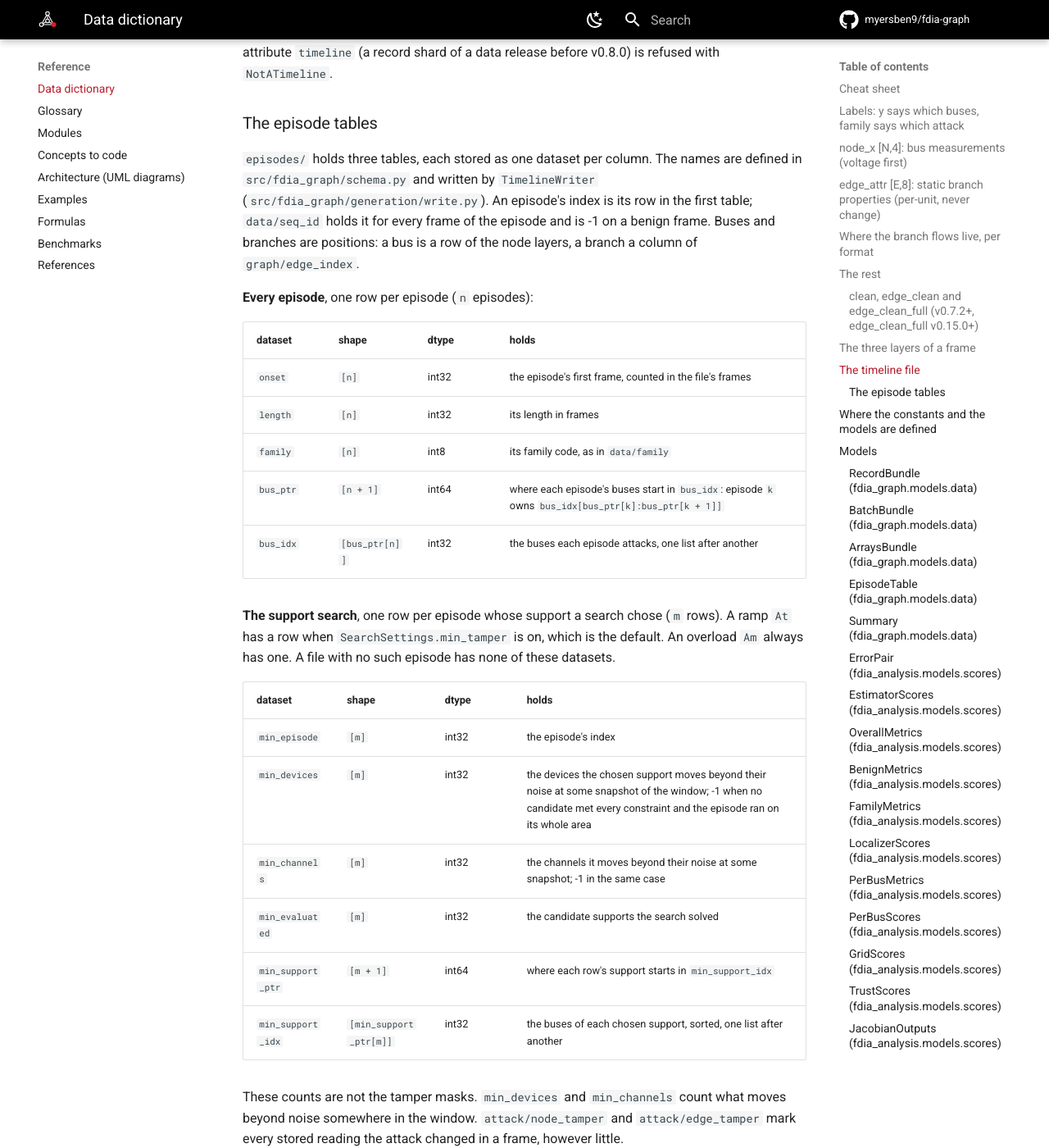
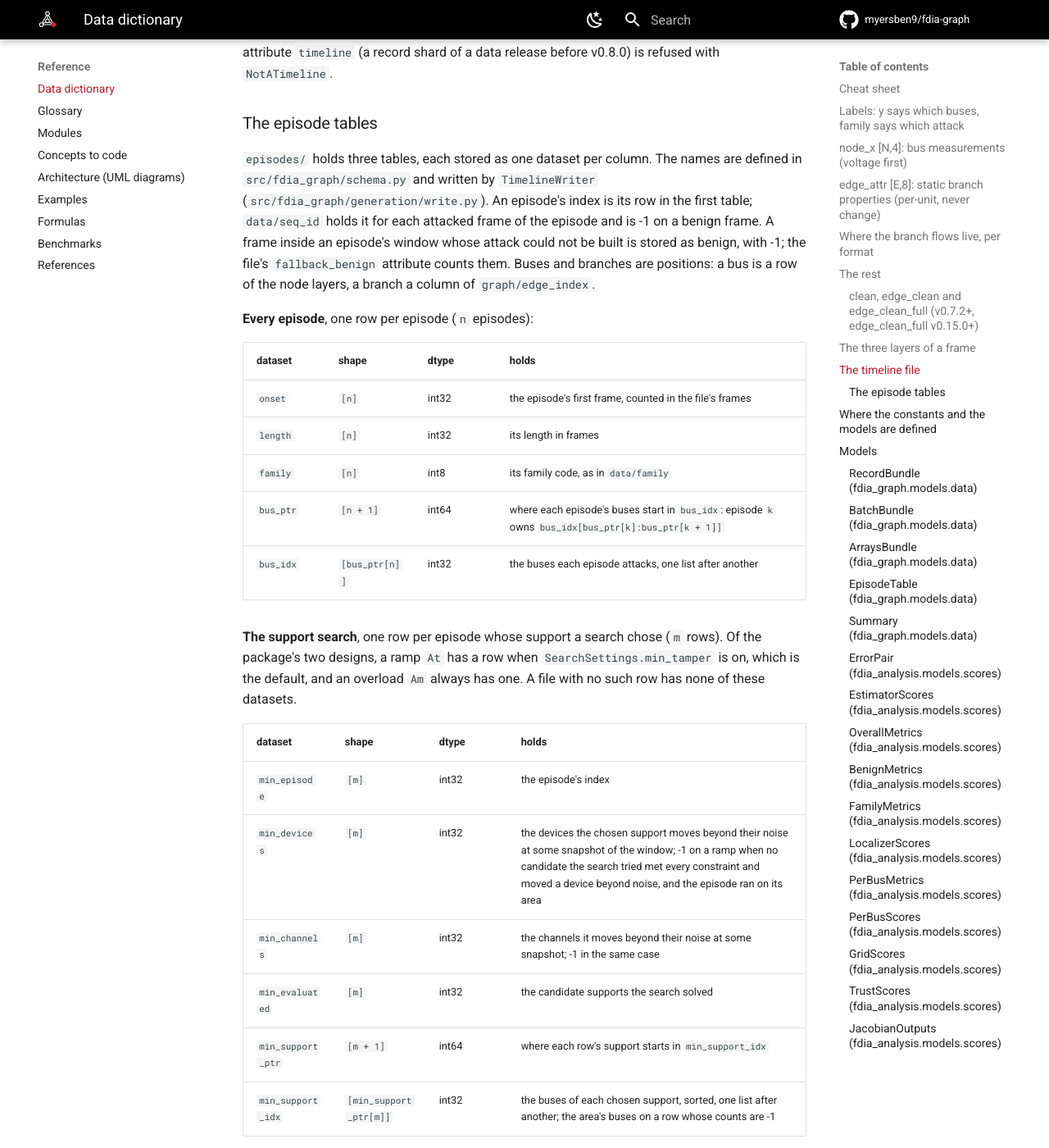
Before and after one commit to myersben9/fdia-graph, an MkDocs documentation site: the page built from docs/reference/DATA_DICTIONARY.md, in a window 1280 px wide and 1400 px high, scrolled down 7652 px. Shown: the whole window at 82% size. Built offline with MkDocs 1.6.1 and Material for MkDocs 9.7.7, drawn with Linux system fonts in a browser that asks for light colours; comment, search, counter and statistics services are not loaded; the version menu is left out; some of the changed text lies outside the part shown.

Commit message:
The episode tables say what the file holds in every case
A frame of an episode whose attack could not be built is stored as
benign, so the frame's episode index is -1; the -1 counts of the support
search belong to a ramp whose search found nothing; the overload's last
reading can be missing. A shorter run is not the first part of a longer
one for more reasons than the ratings, and the guide names them.

```diff
--- a/docs/reference/DATA_DICTIONARY.md
+++ b/docs/reference/DATA_DICTIONARY.md
@@ -197,9 +197,11 @@ Chunked along the frame axis so a window of W frames is one read. A file without
 
 `episodes/` holds three tables, each stored as one dataset per column. The names are defined in
 `src/fdia_graph/schema.py` and written by `TimelineWriter` (`src/fdia_graph/generation/write.py`).
-An episode's index is its row in the first table; `data/seq_id` holds it for every frame of the
-episode and is -1 on a benign frame. Buses and branches are positions: a bus is a row of the node
-layers, a branch a column of `graph/edge_index`.
+An episode's index is its row in the first table; `data/seq_id` holds it for each attacked frame of
+the episode and is -1 on a benign frame. A frame inside an episode's window whose attack could not
+be built is stored as benign, with -1; the file's `fallback_benign` attribute counts them. Buses
+and branches are positions: a bus is a row of the node layers, a branch a column of
+`graph/edge_index`.
 
 **Every episode**, one row per episode (`n` episodes):
 
@@ -211,25 +213,25 @@ layers, a branch a column of `graph/edge_index`.
 | `bus_ptr` | `[n + 1]` | int64 | where each episode's buses start in `bus_idx`: episode `k` owns `bus_idx[bus_ptr[k]:bus_ptr[k + 1]]` |
 | `bus_idx` | `[bus_ptr[n]]` | int32 | the buses each episode attacks, one list after another |
 
-**The support search**, one row per episode whose support a search chose (`m` rows). A ramp `At`
-has a row when `SearchSettings.min_tamper` is on, which is the default. An overload `Am` always has
-one. A file with no such episode has none of these datasets.
+**The support search**, one row per episode whose support a search chose (`m` rows). Of the
+package's two designs, a ramp `At` has a row when `SearchSettings.min_tamper` is on, which is the
+default, and an overload `Am` always has one. A file with no such row has none of these datasets.
 
 | dataset | shape | dtype | holds |
 |---|---|---|---|
 | `min_episode` | `[m]` | int32 | the episode's index |
-| `min_devices` | `[m]` | int32 | the devices the chosen support moves beyond their noise at some snapshot of the window; -1 when no candidate met every constraint and the episode ran on its whole area |
+| `min_devices` | `[m]` | int32 | the devices the chosen support moves beyond their noise at some snapshot of the window; -1 on a ramp when no candidate the search tried met every constraint and moved a device beyond noise, and the episode ran on its area |
 | `min_channels` | `[m]` | int32 | the channels it moves beyond their noise at some snapshot; -1 in the same case |
 | `min_evaluated` | `[m]` | int32 | the candidate supports the search solved |
 | `min_support_ptr` | `[m + 1]` | int64 | where each row's support starts in `min_support_idx` |
-| `min_support_idx` | `[min_support_ptr[m]]` | int32 | the buses of each chosen support, sorted, one list after another |
+| `min_support_idx` | `[min_support_ptr[m]]` | int32 | the buses of each chosen support, sorted, one list after another; the area's buses on a row whose counts are -1 |
 
 These counts are not the tamper masks. `min_devices` and `min_channels` count what moves beyond
-noise somewhere in the window. `attack/node_tamper` and `attack/edge_tamper` mark every stored
-reading the attack changed in a frame, however little.
+noise somewhere in the window. For a ramp or an overload, `attack/node_tamper` and
+`attack/edge_tamper` mark every stored reading the attack changed in a frame, however little.
 
 **The overload**, one row per target branch of each `Am` episode (`a` rows, two per episode by
-default, `OverloadSettings.n_lines`). A file with no `Am` episode has none of these datasets.
+default, `OverloadSettings.n_lines`). A file with no such row has none of these datasets.
 Flows are apparent flows at the from end, in MVA.
 
 | dataset | shape | dtype | holds |
@@ -239,7 +241,7 @@ Flows are apparent flows at the from end, in MVA.
 | `am_rating_mva` | `[a]` | float32 | the branch's rating S_max |
 | `am_target_mva` | `[a]` | float32 | the goal's flow at the last snapshot of the window. The goal ends at the rating, so this equals `am_rating_mva` |
 | `am_reached_mva` | `[a]` | float32 | the flow the false state of the last frame reaches, before noise; NaN when that frame could not be built |
-| `am_emitted_mva` | `[a]` | float32 | the flow the meter reported in the last frame that was built, noise included |
+| `am_emitted_mva` | `[a]` | float32 | the flow the meter reported in the last frame that was built, noise included; NaN when no frame was built |
 
 `attack/mag_ptr` `[T + 1]` (int64), `attack/mag_bus` (int32) and `attack/mag` (float32) are ragged the
 same way, with one list per frame: the buses with a designed magnitude in that frame, and the
```
Also changed, not shown: CHANGELOG.md (+5 -4 lines), docs/guides/generation.md (+9 -4 lines), docs/guides/tour.md (+2 -2 lines).
